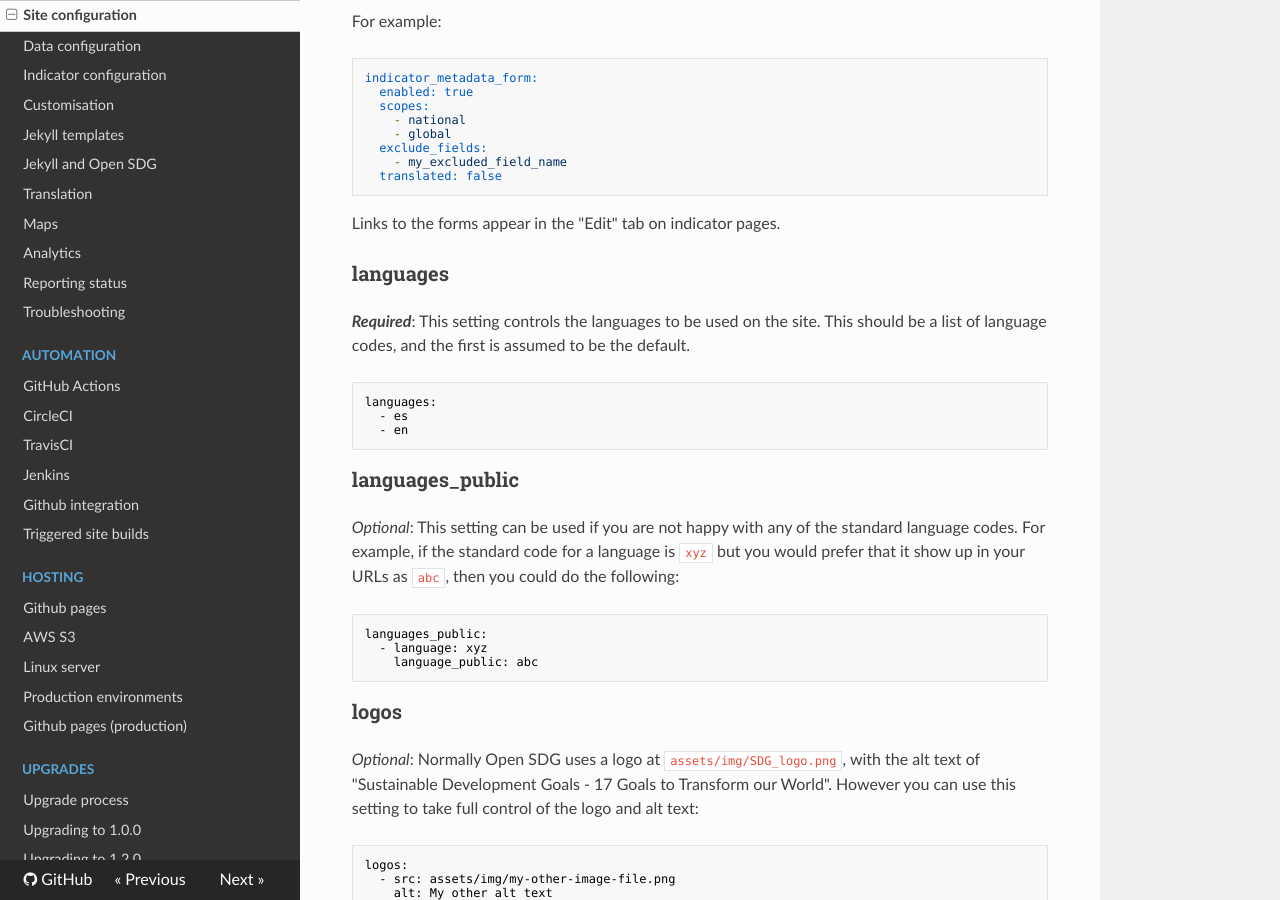
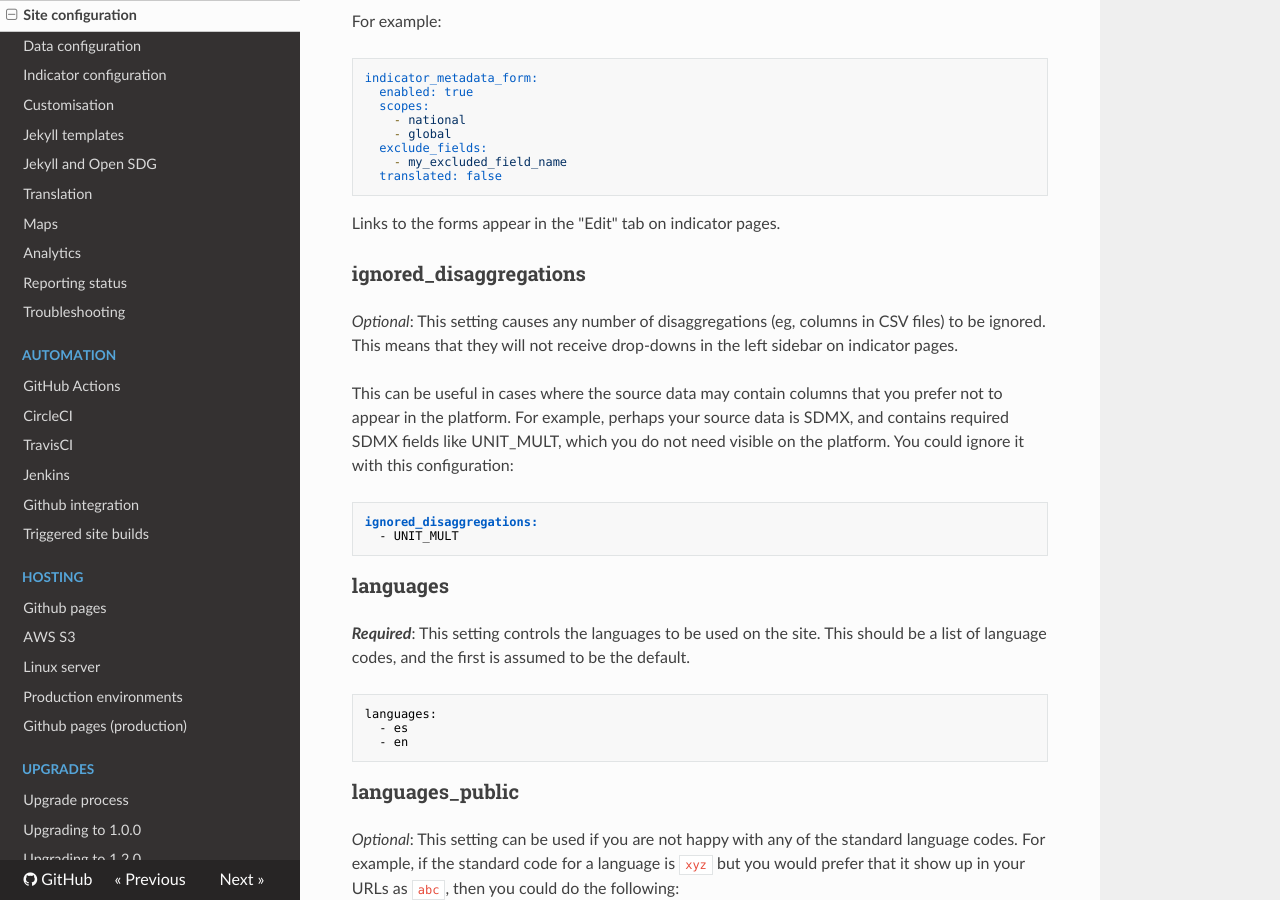
Before and after one commit to open-sdg/open-sdg, an MkDocs documentation site: the page built from docs/configuration.md, in a window 1280 px wide and 900 px high, scrolled down 15299 px. Built offline with MkDocs 1.6.1, drawn with Linux system fonts in a browser that asks for light colours; nearby versions of some CDN libraries; old or Windows-style settings are respelled for this version of MkDocs.

Commit message:
Docs for feature

````diff
--- a/docs/configuration.md
+++ b/docs/configuration.md
@@ -622,6 +622,17 @@ indicator_metadata_form:
 
 Links to the forms appear in the "Edit" tab on indicator pages.
 
+### ignored_disaggregations
+
+_Optional_: This setting causes any number of disaggregations (eg, columns in CSV files) to be ignored. This means that they will not receive drop-downs in the left sidebar on indicator pages.
+
+This can be useful in cases where the source data may contain columns that you prefer not to appear in the platform. For example, perhaps your source data is SDMX, and contains required SDMX fields like UNIT_MULT, which you do not need visible on the platform. You could ignore it with this configuration:
+
+```
+ignored_disaggregations:
+  - UNIT_MULT
+```
+
 ### languages
 
 **_Required_**: This setting controls the languages to be used on the site. This should be a list of language codes, and the first is assumed to be the default.
````
